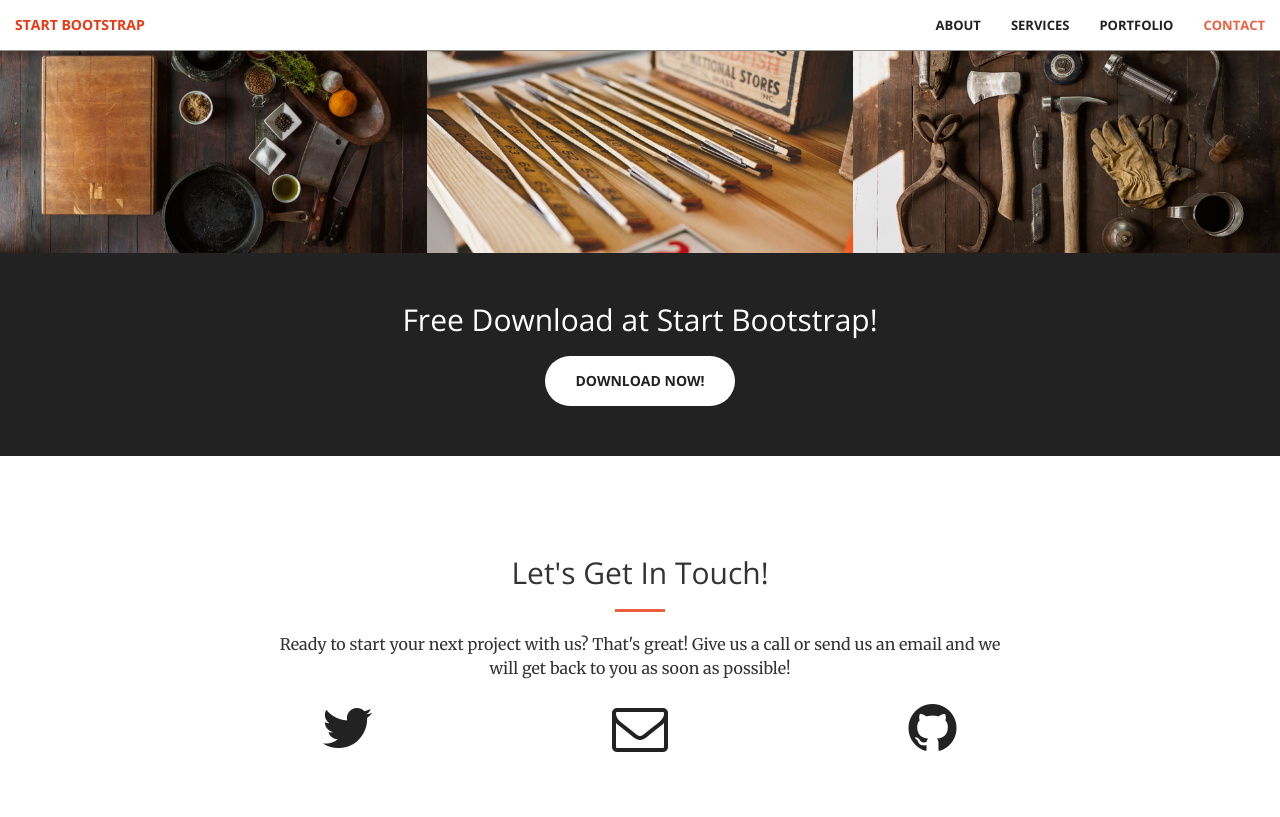
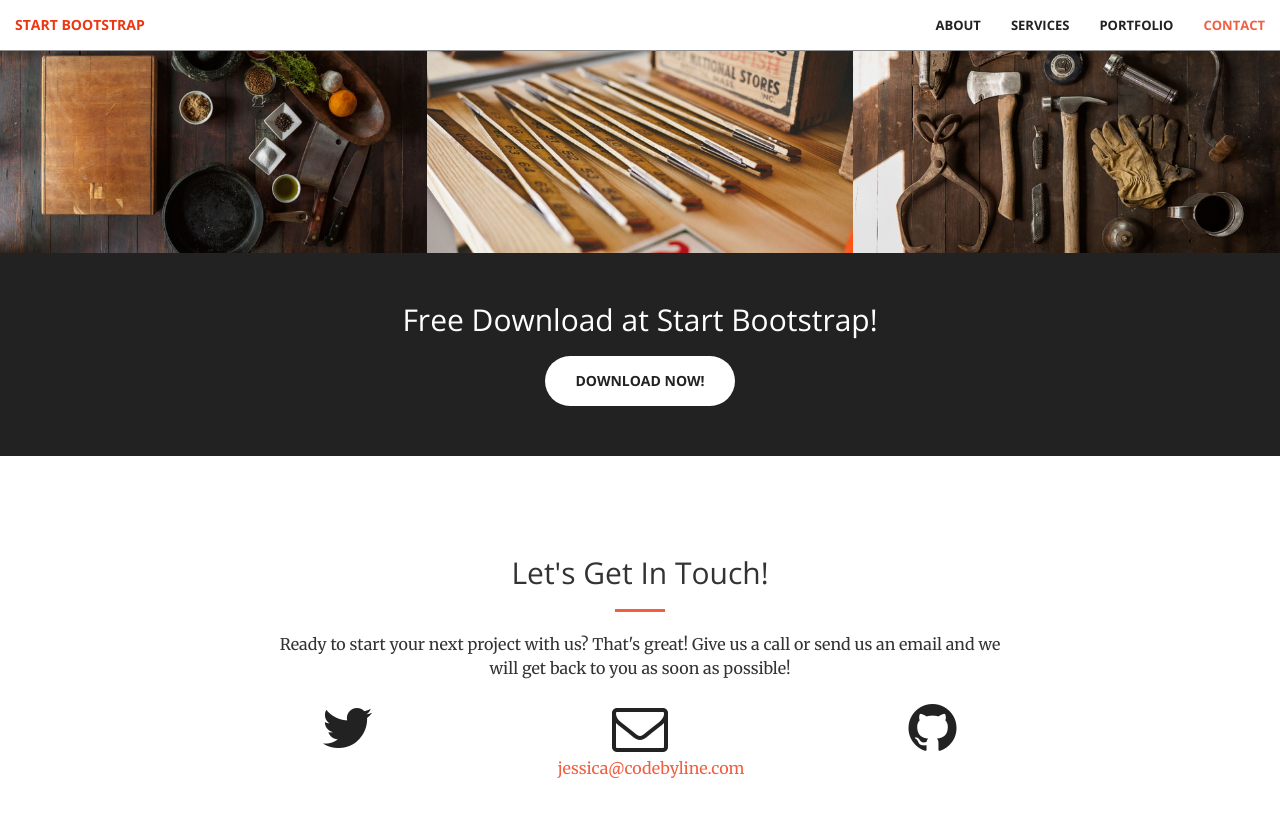
Before and after one commit to code-by-line/code-by-line.github.io, a Jekyll site: the page built from index.html, in a window 1280 px wide and 900 px high, scrolled down 1981 px. Shown: the top 817 px of the window. Built offline with Jekyll 4.4.1, drawn with Linux system fonts in a browser that asks for light colours.

Commit message:
Update Site Settings

```diff
--- a/_config.yml
+++ b/_config.yml
@@ -1,6 +1,6 @@
 # Site settings
-title:
-email:
+title: Code By Line
+email: jessica@codebyline.com
 description: > # this means to ignore newlines until "baseurl:"
 baseurl: "" # the subpath of your site, e.g. /blog/
 url: "" # the base hostname & protocol for your site
```
